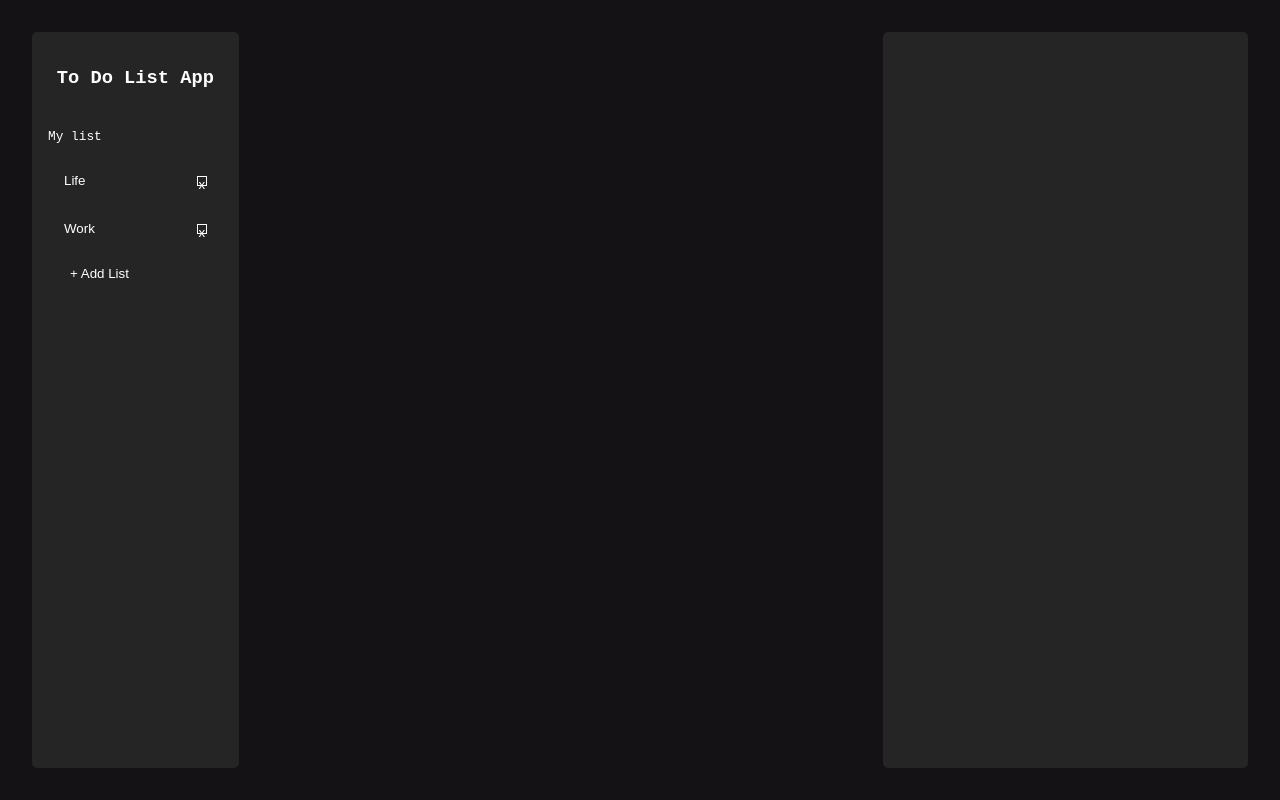
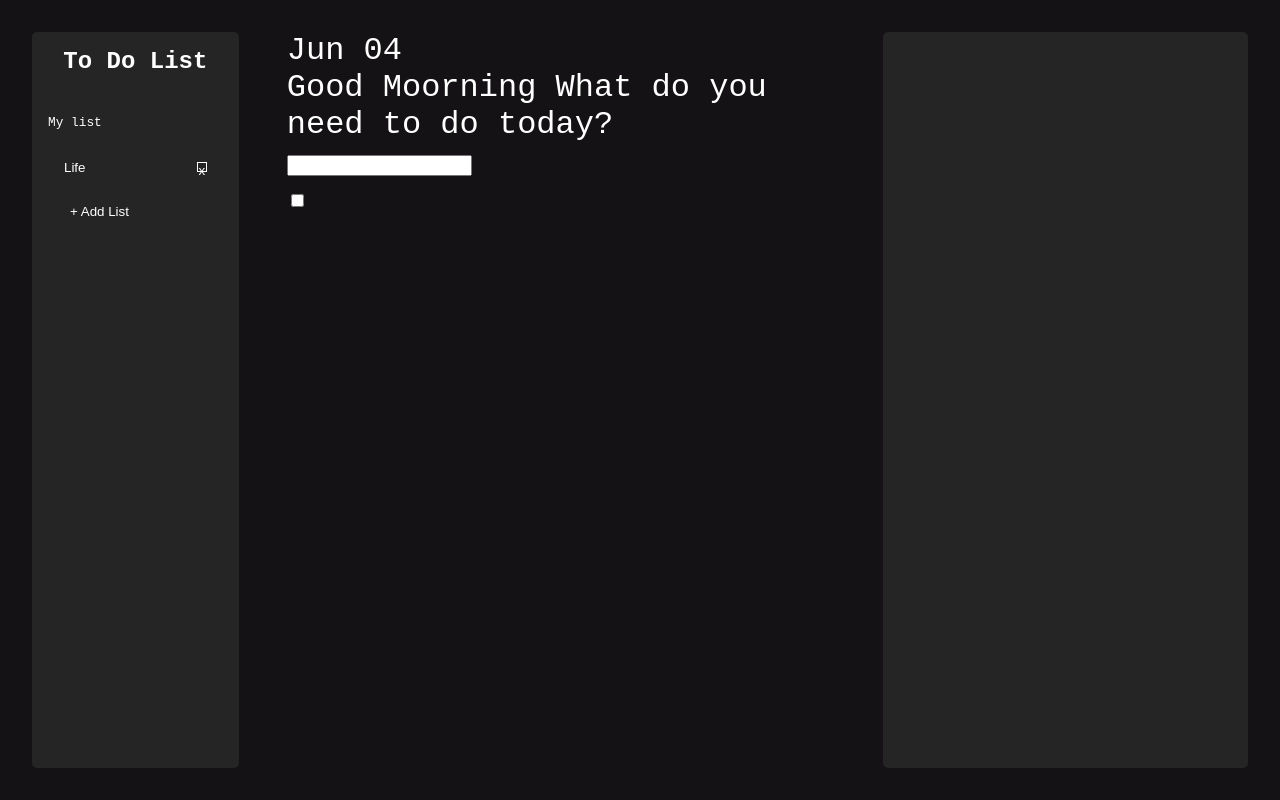
Before and after one commit to eridev14/to-do-list-js, a website built with Vite: page index.html in a window 1280 px wide. Built offline with nearby package versions, Linux system fonts and the light colour scheme; a web font is replaced by a local one.

Commit message:
main task add

```diff
--- a/index.html
+++ b/index.html
@@ -13,7 +13,7 @@
   <div id="app">
     <div class="container">
       <aside class="aside aside--left">
-        <h3 class="aside--left__title">To Do List App</h3>
+        <h1 class="aside--left__title">To Do List</h1>
         <h4 class="aside--left__title-list">My list</h4>
         <div class="list">
           <div class="list__item">
@@ -22,18 +22,29 @@
               <span class="list__del">x</span>
             </button>
           </div>
-          <div class="list__item">
-            <button class="btn list__btn">
-              <div class="list__txt">Work</div>
-              <span class="list__del">x</span>
-            </button>
-          </div>
         </div>
         <div class="add-list">
           <button class="btn add-list__btn">+ Add List</button>
         </div>
       </aside>
-      <main class="main"></main>
+      <main class="main">
+        <header class="main__header header">
+          <span class="header__date">Jun 04</span>
+          <section class="header__title title">
+            <span class="title__fir">Good Moorning</span>
+            <span class="title__sec">What do you need to do today?</span>
+          </section>
+        </header>
+        <section class="add-task">
+          <input type="text" name="task" id="task">
+
+        </section>
+        <section class="list">
+          <div class="task">
+            <input type="checkbox" name="check" id="check">
+          </div>
+        </section>
+      </main>
       <aside class="aside aside--rigth"></aside>
     </div>
   </div>
```
